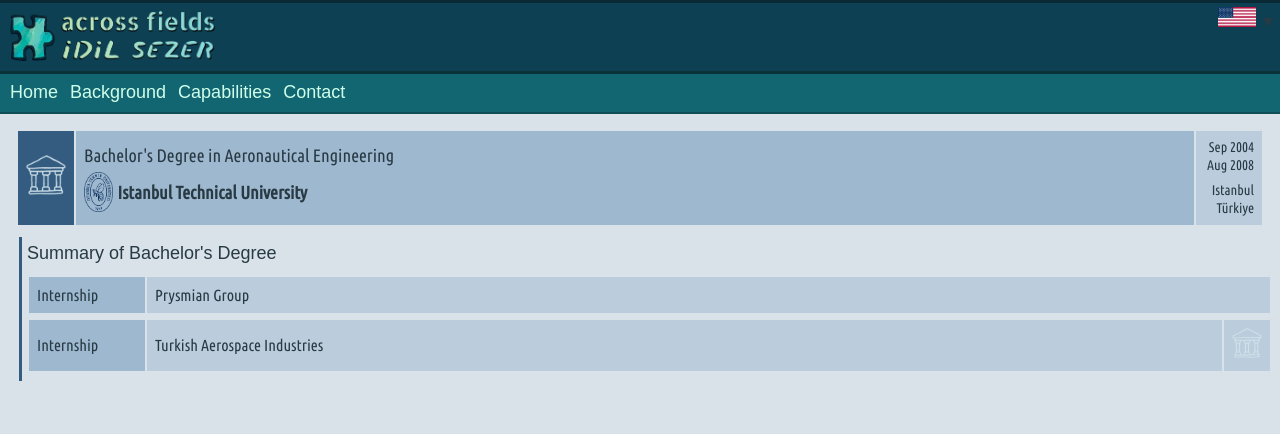
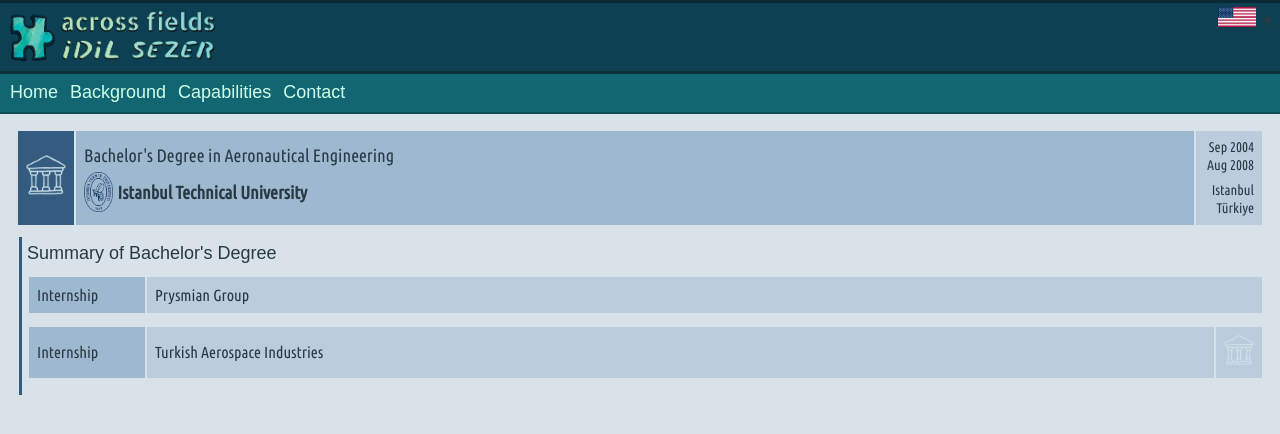
Before and after one commit to acrossfields/idilsezer, a Jekyll site: the page built from en/background.md, in a window 1280 px wide. Shown: the top 434 px of the page. Built offline with Jekyll 4.4.1, drawn with Linux system fonts in a browser that asks for light colours; some web fonts are replaced.

Commit message:
Update style.scss

```diff
--- a/assets/css/style.scss
+++ b/assets/css/style.scss
@@ -164,11 +164,12 @@ body a:hover {
 .bg-indented {
   border-left: 3px solid #345c80;
   margin-left: 11px;
+  margin-right: 8px;
   padding: 5px 0 5px 5px;
 }
 
 .bg-indented table {
-  margin: 3px 0;
+  margin: 10px 0;
   padding: 0;
 }
 
```
